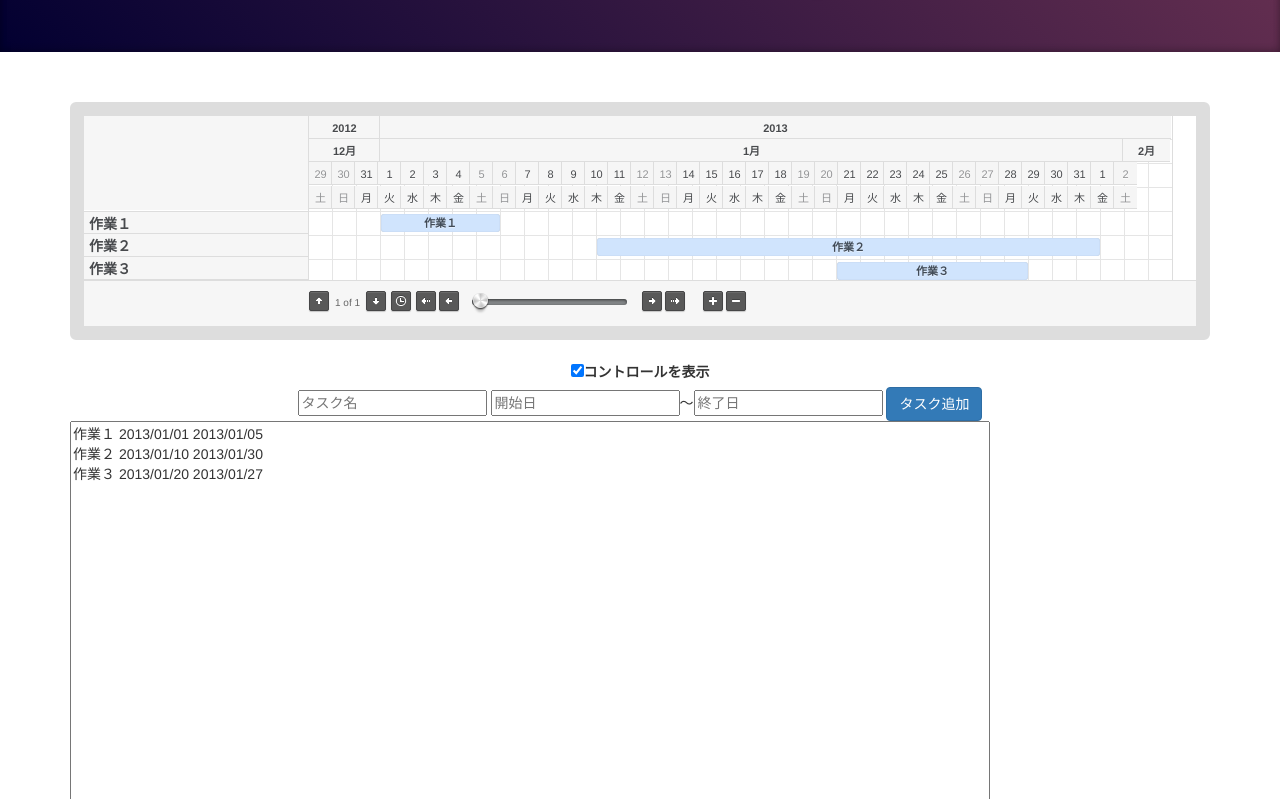
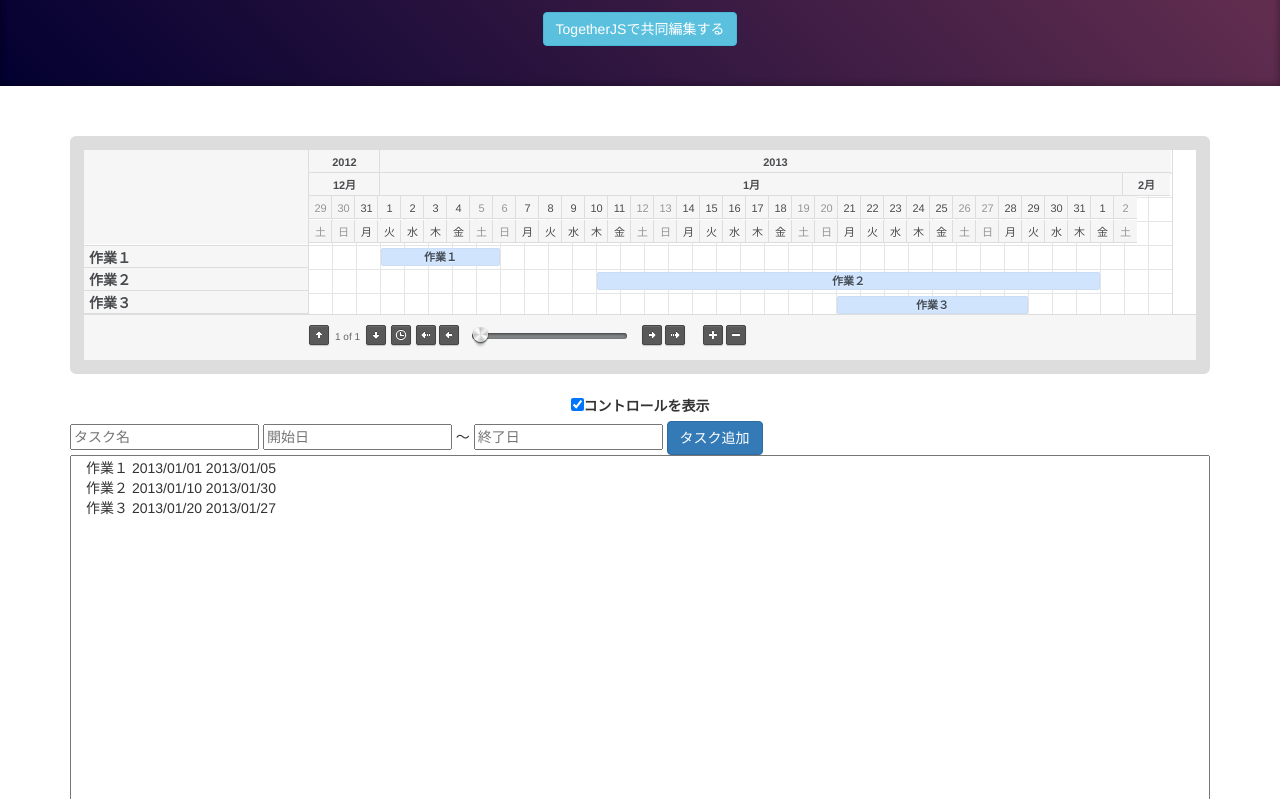
Before and after one commit to hashrock/TextGantt, a plain HTML site: page index.html in a window 1280 px wide. Shown: the part 153-952 px from the top of the page. Drawn offline with nearby package versions, Linux system fonts and the light colour scheme; a script that the page names is missing.

Commit message:
fix: bootstrap3 add: get together now!

```diff
--- a/index.html
+++ b/index.html
@@ -7,7 +7,8 @@
 		<link href='http://fonts.googleapis.com/css?family=Cinzel:900' rel='stylesheet' type='text/css'>
         <link rel="stylesheet" href="css/style.css">
         <link rel="stylesheet" href="css/datepicker.css">
-        <link rel="stylesheet" href="http://twitter.github.com/bootstrap/assets/css/bootstrap.css">
+        <link href="//netdna.bootstrapcdn.com/bootstrap/3.0.0/css/bootstrap.min.css" rel="stylesheet">
+		<script src="https://togetherjs.com/togetherjs-min.js"></script>
 		<style>
 			.jumbotron {
 			  position: relative;
@@ -42,18 +43,22 @@
 				GanttPad
 			</h1>
 			<p>テキストでガントチャートを作成できます。内容は自動保存されます。</p>
+			<button class="btn btn-info" onclick="TogetherJS(this); return false;">TogetherJSで共同編集する</button>
 		</div>
 		<div class="container">
 			<div class="gantt"></div>
 			<form class="form-inline" style="text-align: center;">
 				<input type="checkbox" id="showControl" checked="checked"><label for="showControl">コントロールを表示</label>
 			</form>
-			<form class="form-inline" style="text-align: center;">
-				<input id="taskName" type="text" placeholder="タスク名" class="span4">
-				<input id="startDate" type="text" placeholder="開始日" class="span2">～<input id="endDate" type="text" placeholder="終了日" class="span2">
+
+			<form class="form-inline" role="form">
+				<input id="taskName" type="text" placeholder="タスク名">
+				<input id="startDate" type="text" placeholder="開始日">
+				～
+				<input id="endDate" type="text" placeholder="終了日">
 				<button type="button" id="addEvent" class="btn btn-primary">タスク追加</button>
 			</form>
-			<textarea id="textsrc" cols="50" rows="20" style="width: 920px">作業１ 2013/01/01 2013/01/05
+			<textarea id="textsrc" cols="50" rows="20" class="col-xs-12">作業１ 2013/01/01 2013/01/05
 作業２ 2013/01/10 2013/01/30
 作業３ 2013/01/20 2013/01/27</textarea>
 			<button type="button" id="deleteStorage" class="btn btn-warning">ローカルのデータを削除（localstorage）</button>
@@ -98,6 +103,7 @@
 				}
 			}
 			updateGantt();
+			TogetherJS.send({type: "updateGantt"});
 		}
 
 		function updateGantt(){
@@ -181,6 +187,10 @@
 				delete localStorage['GanttPad'];
 				alert("保存されたデータを削除しました。");
 			});
+
+			TogetherJS.hub.on("updateGantt", function (msg) {
+				updateGantt();
+			});
 		});
     </script>
 </html>
```
